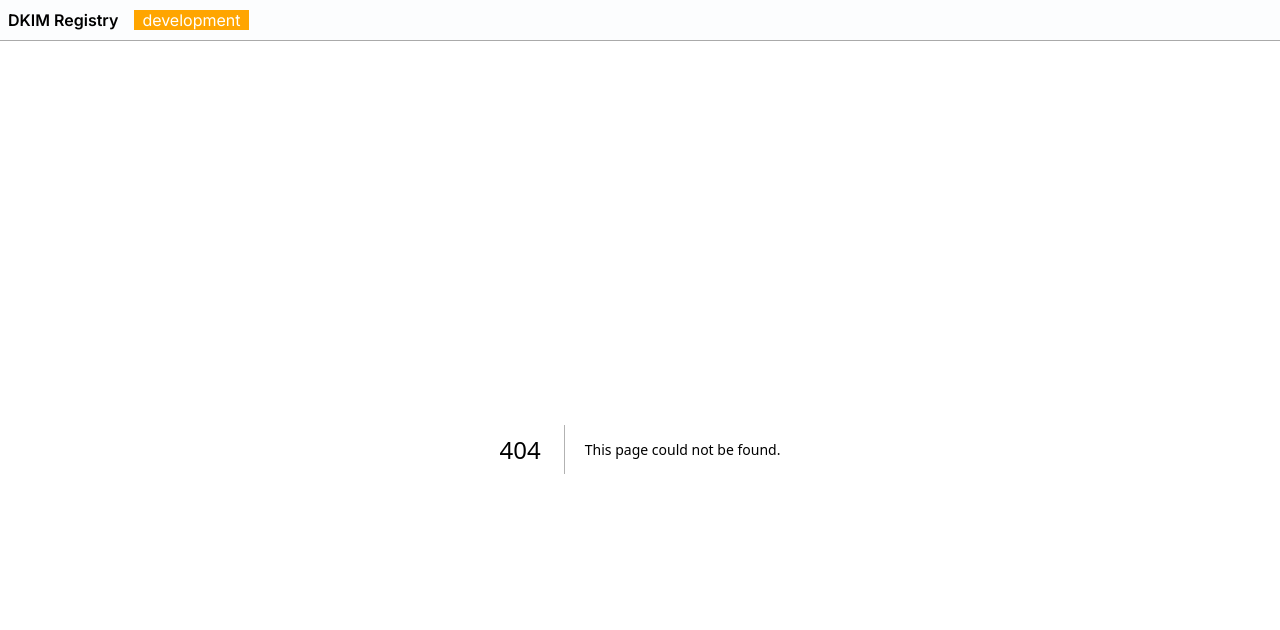
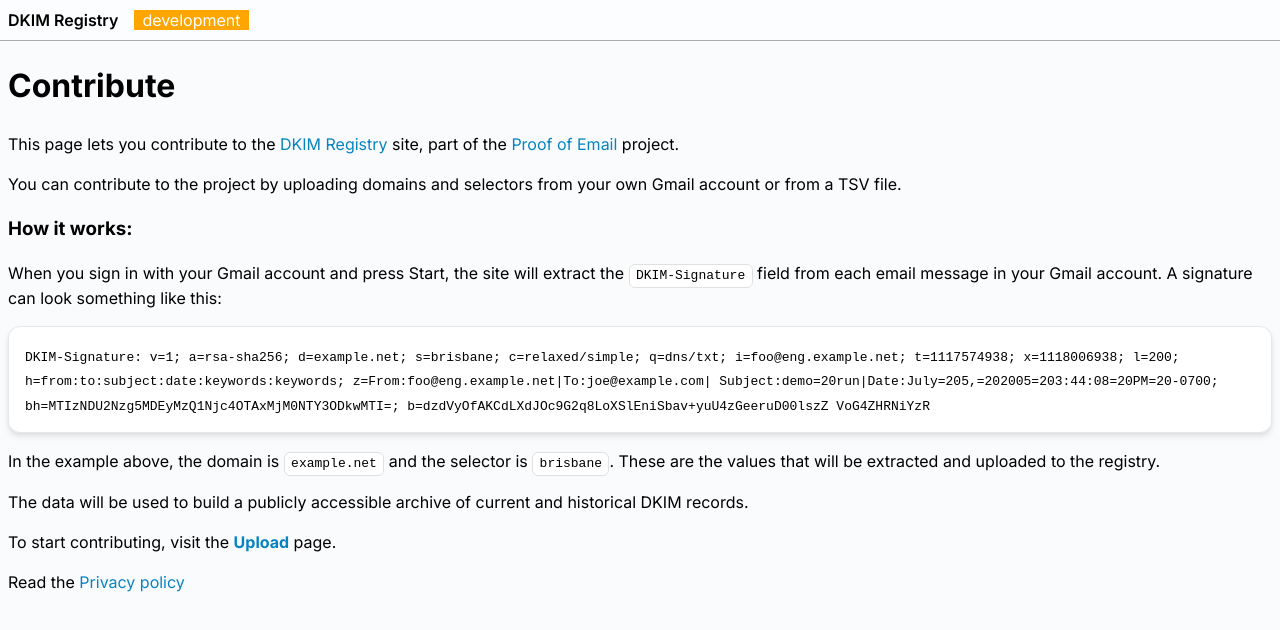
Before and after one commit to zkemail/archive.prove.email, a Next.js app in the folder dkim-lookup-app/: page /contribute in a window 1280 px wide. Before the commit this address had no page. Shown: the top 630 px of the page. Built offline with nearby package versions, Linux system fonts and the light colour scheme.

Commit message:
added contribute page

```diff
--- /dev/null
+++ b/dkim-lookup-app/src/app/contribute/page.tsx
@@ -0,0 +1,53 @@
+"use client";
+
+import { InlineCode } from "@/components/InlineCode";
+import { cardStyle } from "@/components/styles";
+import React from "react";
+
+export default function Page() {
+	return (
+		<div>
+			<h1>Contribute</h1>
+			<p>
+				This page lets you contribute to the <a href="https://registry.prove.email/">DKIM Registry</a> site, part of the <a href="https://prove.email">Proof of Email</a> project.
+			</p>
+			<p>
+				You can contribute to the project by uploading domains and selectors from your own Gmail account or from a TSV file.
+			</p>
+			<h3>
+				How it works:
+			</h3>
+			<p>
+				When you sign in with your Gmail account and press Start, the site will
+				extract the <InlineCode>DKIM-Signature</InlineCode> field from each email message in your Gmail account.
+				A signature can look something like this:
+			</p>
+			<div style={cardStyle}>
+				<code>
+					DKIM-Signature: v=1; a=rsa-sha256; d=example.net; s=brisbane;
+					c=relaxed/simple; q=dns/txt; i=foo@eng.example.net;
+					t=1117574938; x=1118006938; l=200;
+					h=from:to:subject:date:keywords:keywords;
+					z=From:foo@eng.example.net|To:joe@example.com|
+					Subject:demo=20run|Date:July=205,=202005=203:44:08=20PM=20-0700;
+					bh=MTIzNDU2Nzg5MDEyMzQ1Njc4OTAxMjM0NTY3ODkwMTI=;
+					b=dzdVyOfAKCdLXdJOc9G2q8LoXSlEniSbav+yuU4zGeeruD00lszZ
+					VoG4ZHRNiYzR
+				</code>
+			</div>
+			<p>
+				In the example above, the domain is <InlineCode>example.net</InlineCode> and the selector is <InlineCode>brisbane</InlineCode>.
+				These are the values that will be extracted and uploaded to the registry.
+			</p>
+			<p>
+				The data will be used to build a publicly accessible archive of current and historical DKIM records.
+			</p>
+			<p>
+				To start contributing, visit the <strong><a href="upload">Upload</a></strong> page.
+			</p>
+			<p>
+				Read the <a href="privacy-policy">Privacy policy</a>
+			</p>
+		</div >
+	)
+}
--- a/dkim-lookup-app/src/app/page.tsx
+++ b/dkim-lookup-app/src/app/page.tsx
@@ -78,7 +78,7 @@
 				<div><a href="about">About</a> this site</div>
 				<div>Visit the project on <a href="https://github.com/foolo/dkim-lookup">GitHub</a></div>
 				<div>Visit <a href="https://prove.email/">Proof of Email</a></div>
-				<div><a href="upload">Contribute</a> to the registry</div>
+				<div><a href="contribute">Contribute</a> to the registry</div>
 				<div>Read the <a href="privacy-policy">Privacy policy</a></div>
 			</div>
 		</div>
--- a/dkim-lookup-app/src/app/upload/page.tsx
+++ b/dkim-lookup-app/src/app/upload/page.tsx
@@ -21,7 +21,7 @@
 
 	return (
 		<div>
-			<h1>Contribute</h1>
+			<h1>Upload</h1>
 			{(status == "authenticated") &&
 				<div>
 					{session?.user?.email && <div>Signed in as {session?.user?.email}</div>}
--- /dev/null
+++ b/dkim-lookup-app/src/components/InlineCode.tsx
@@ -0,0 +1,15 @@
+type Props = { children?: React.ReactNode };
+
+export function InlineCode({ children }: Props): React.ReactNode {
+	return (
+		<span style={{
+			fontFamily: 'monospace',
+			backgroundColor: 'white',
+			borderRadius: '0.375rem',
+			border: '1px solid #e0e0e0',
+			padding: '0.2rem 0.4rem',
+		}}>
+			{children}
+		</span>
+	);
+}
```
